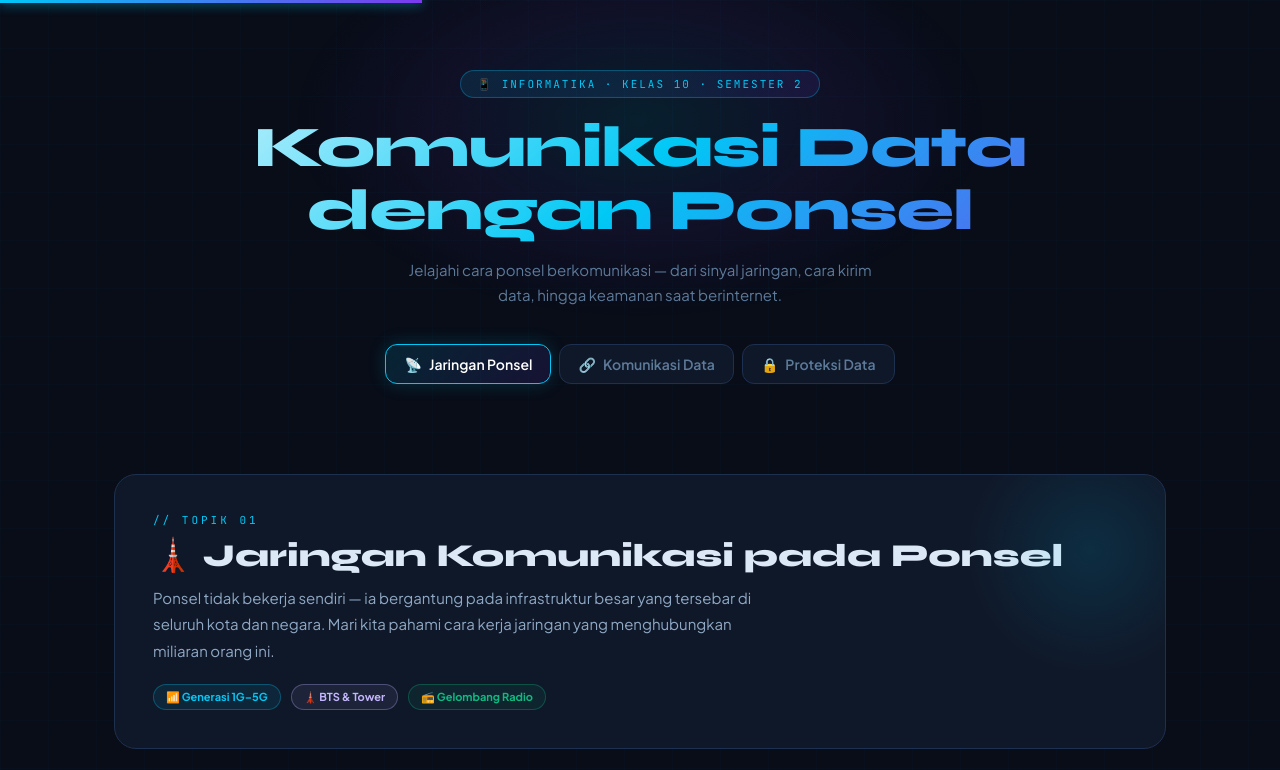
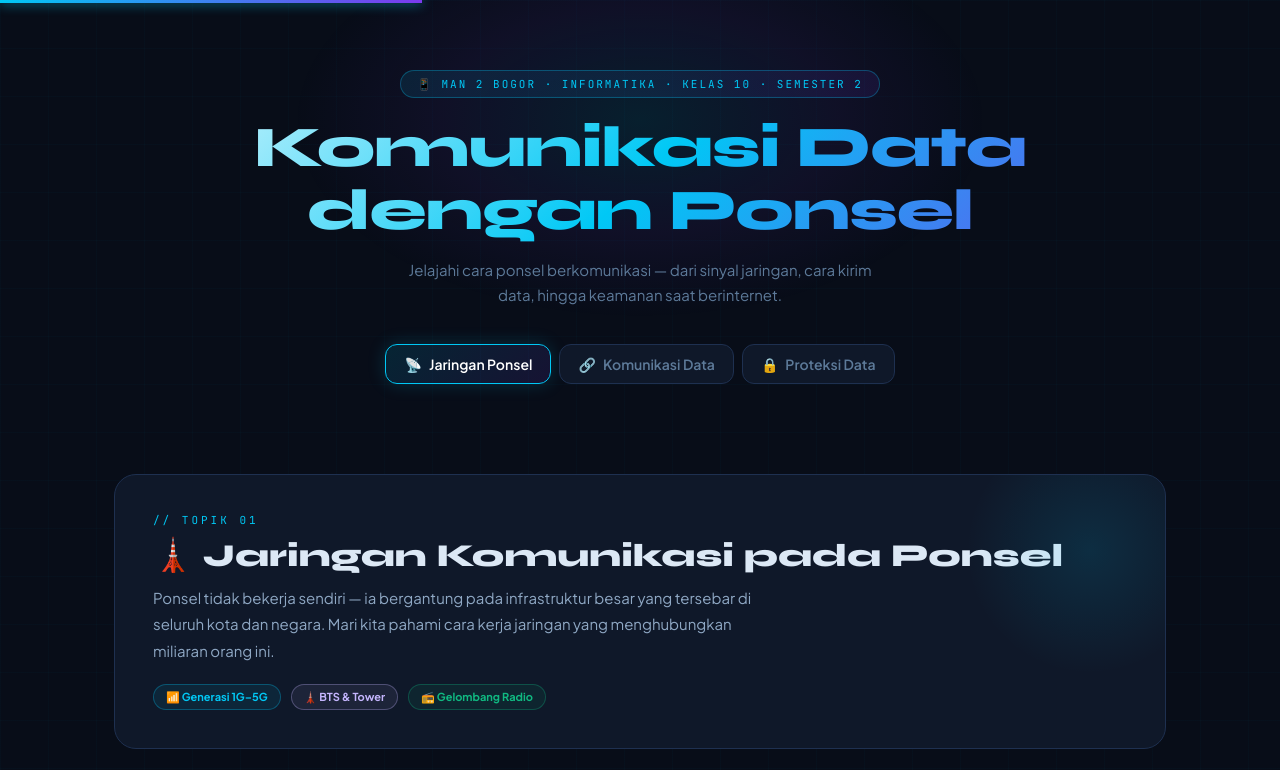
Before and after one commit to MoamerDezan/komunikasi_data_ponsel, a plain HTML site: page index.html in a window 1280 px wide. Shown: the top 770 px of the page. Drawn offline with Linux system fonts and the light colour scheme.

Commit message:
Update index.html
Add MAN 2 Bogor

```diff
--- a/index.html
+++ b/index.html
@@ -803,7 +803,7 @@ canvas { width: 100% !important; display: block; height: 110px; }
 <div class="progress-bar" id="progressBar" style="width:33%"></div>
 
 <header>
-  <div class="badge">📱 Informatika · Kelas 10 · Semester 2</div>
+  <div class="badge">📱 MAN 2 Bogor · Informatika · Kelas 10 · Semester 2</div>
   <h1>Komunikasi Data<br>dengan Ponsel</h1>
   <p class="subtitle">Jelajahi cara ponsel berkomunikasi — dari sinyal jaringan, cara kirim data, hingga keamanan saat berinternet.</p>
 
```
